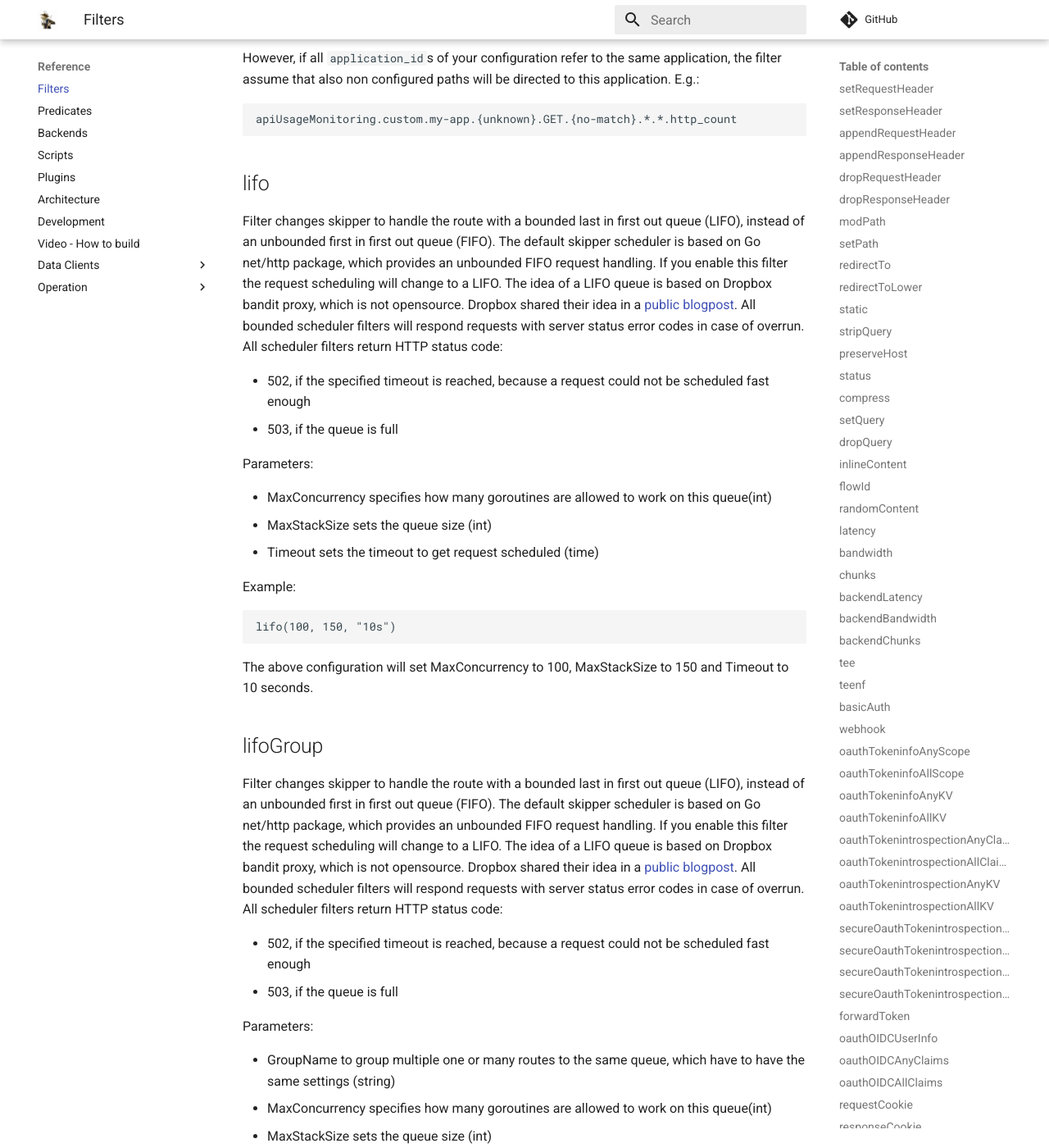
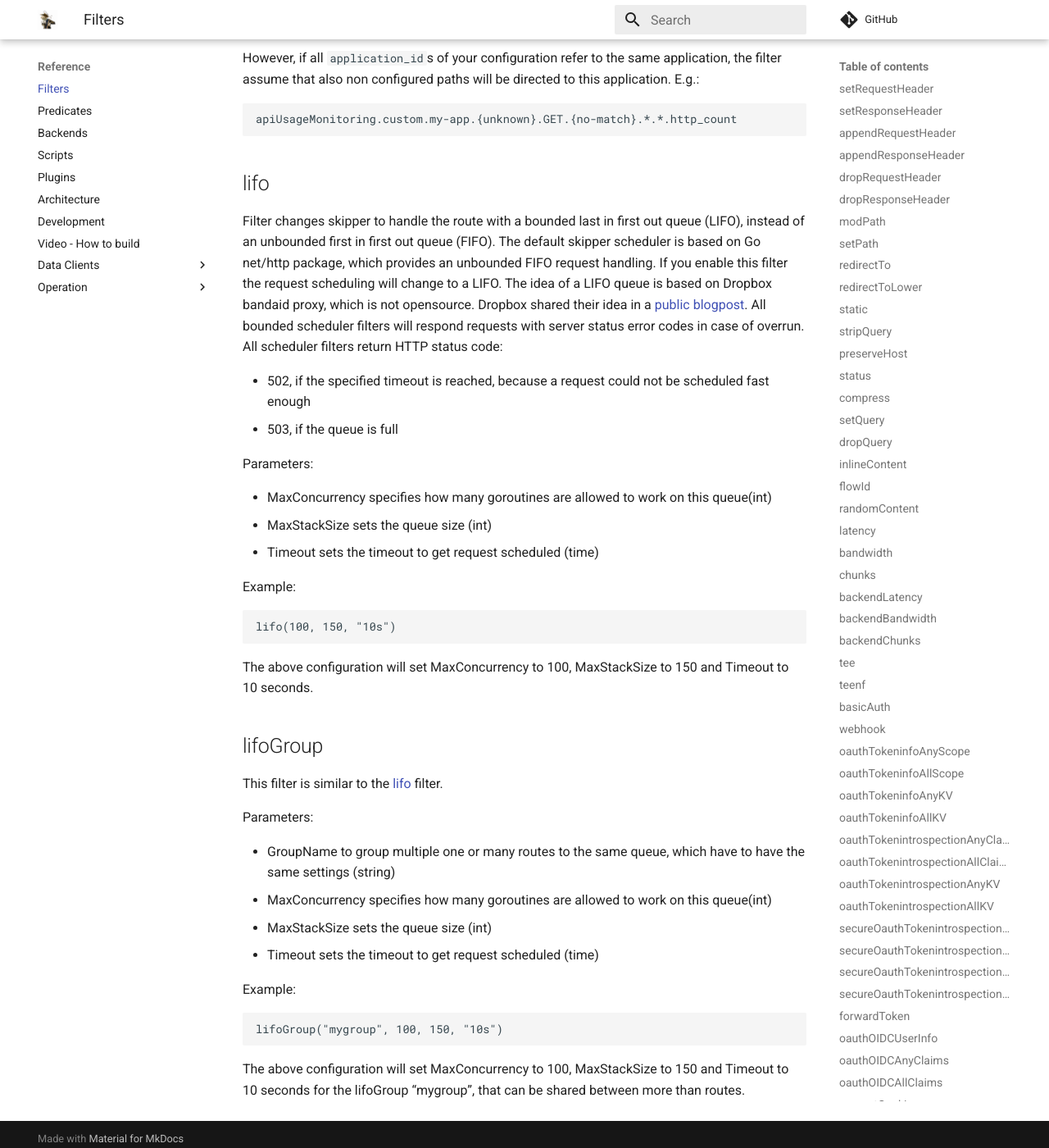
Before and after one commit to zalando/skipper, an MkDocs documentation site: the page built from docs/reference/filters.md, in a window 1280 px wide and 1400 px high, scrolled down 31105 px. Shown: the whole window at 82% size. Built offline with MkDocs 1.6.1 and Material for MkDocs 9.7.7, drawn with Linux system fonts in a browser that asks for light colours; comment, search, counter and statistics services are not loaded.

Commit message:
fix typos, remove duplicated docs and link instead
Signed-off-by: Sandor Szücs <sandor.szuecs@zalando.de>

```diff
--- a/docs/reference/filters.md
+++ b/docs/reference/filters.md
@@ -1400,7 +1400,7 @@ first out queue (LIFO), instead of an unbounded first in first out
 queue (FIFO). The default skipper scheduler is based on Go net/http
 package, which provides an unbounded FIFO request handling. If you
 enable this filter the request scheduling will change to a LIFO.  The
-idea of a LIFO queue is based on Dropbox bandit proxy, which is not
+idea of a LIFO queue is based on Dropbox bandaid proxy, which is not
 opensource. Dropbox shared their idea in a
 [public blogpost](https://blogs.dropbox.com/tech/2018/03/meet-bandaid-the-dropbox-service-proxy/).
 All bounded scheduler filters will respond requests with server status error
@@ -1426,19 +1426,7 @@ to 150 and Timeout to 10 seconds.
 
 ## lifoGroup
 
-Filter changes skipper to handle the route with a bounded last in
-first out queue (LIFO), instead of an unbounded first in first out
-queue (FIFO). The default skipper scheduler is based on Go net/http
-package, which provides an unbounded FIFO request handling. If you
-enable this filter the request scheduling will change to a LIFO.  The
-idea of a LIFO queue is based on Dropbox bandit proxy, which is not
-opensource. Dropbox shared their idea in a
-[public blogpost](https://blogs.dropbox.com/tech/2018/03/meet-bandaid-the-dropbox-service-proxy/).
-All bounded scheduler filters will respond requests with server status error
-codes in case of overrun. All scheduler filters return HTTP status code:
-
-- 502, if the specified timeout is reached, because a request could not be scheduled fast enough
-- 503, if the queue is full
+This filter is similar to the [lifo](#lifo) filter.
 
 Parameters:
 
```
Also changed, not shown: docs/operation/operation.md (+3 -2 lines), 3 other files.
